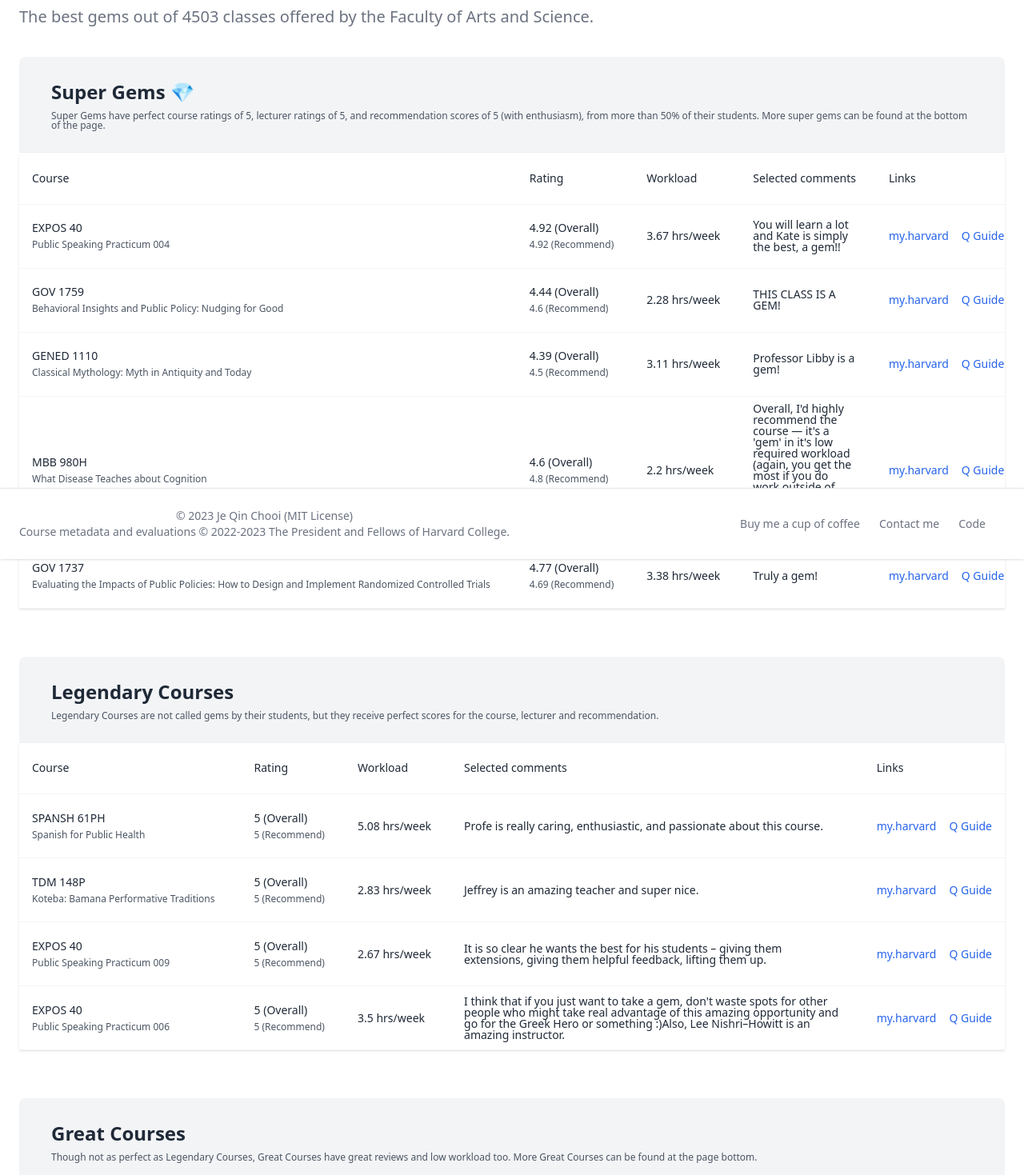
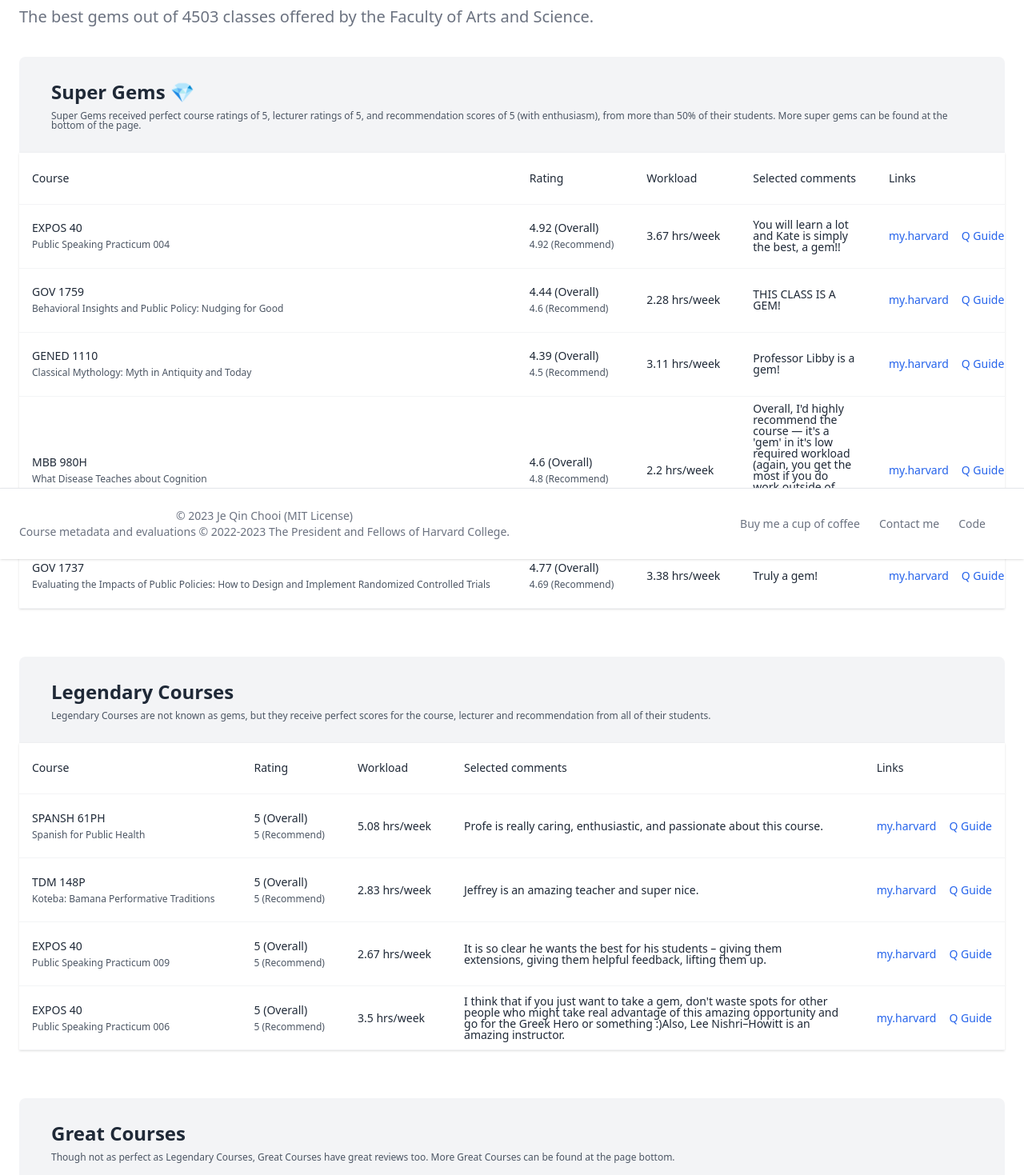
Before and after one commit to jeqcho/harvard-gems, an Angular app: page / in a window 1280 px wide. Shown: the part 101-1570 px from the top of the page at 80% size. Built offline with nearby package versions, Linux system fonts and the light colour scheme; no server answers.

Commit message:
edit wording

```diff
--- a/src/app/main/main.component.html
+++ b/src/app/main/main.component.html
@@ -12,7 +12,7 @@
     <div class="px-4 md:px-10 py-4 md:py-7 bg-gray-100 rounded-tl-lg rounded-tr-lg">
       <div>
         <p class="text-base sm:text-lg md:text-xl lg:text-2xl font-bold leading-normal text-gray-800">Super Gems 💎</p>
-        <p class="text-xs leading-3 text-gray-600 pt-2">Super Gems have perfect course ratings of 5, lecturer ratings of
+        <p class="text-xs leading-3 text-gray-600 pt-2">Super Gems received perfect course ratings of 5, lecturer ratings of
           5, and recommendation scores of 5 (with enthusiasm), from more than 50% of their students. More super gems can
           be found at the bottom of the page.</p>
       </div>
@@ -67,8 +67,8 @@
       <div>
         <p class="text-base sm:text-lg md:text-xl lg:text-2xl font-bold leading-normal text-gray-800">Legendary Courses
         </p>
-        <p class="text-xs leading-3 text-gray-600 pt-2">Legendary Courses are not called gems by their students, but
-          they receive perfect scores for the course, lecturer and recommendation.</p>
+        <p class="text-xs leading-3 text-gray-600 pt-2">Legendary Courses are not known as gems, but
+          they receive perfect scores for the course, lecturer and recommendation from all of their students.</p>
       </div>
     </div>
     <div class="bg-white shadow overflow-y-auto">
@@ -122,7 +122,7 @@
         <p class="text-base sm:text-lg md:text-xl lg:text-2xl font-bold leading-normal text-gray-800">Great Courses
         </p>
         <p class="text-xs leading-3 text-gray-600 pt-2">Though not as perfect as Legendary Courses, Great Courses have
-          great reviews and low workload too. More Great Courses can be found at the page bottom.</p>
+          great reviews too. More Great Courses can be found at the page bottom.</p>
       </div>
     </div>
     <div class="bg-white shadow overflow-y-auto">
```
Also changed, not shown: 2 other files (tests, documents, lock files or other folders).
